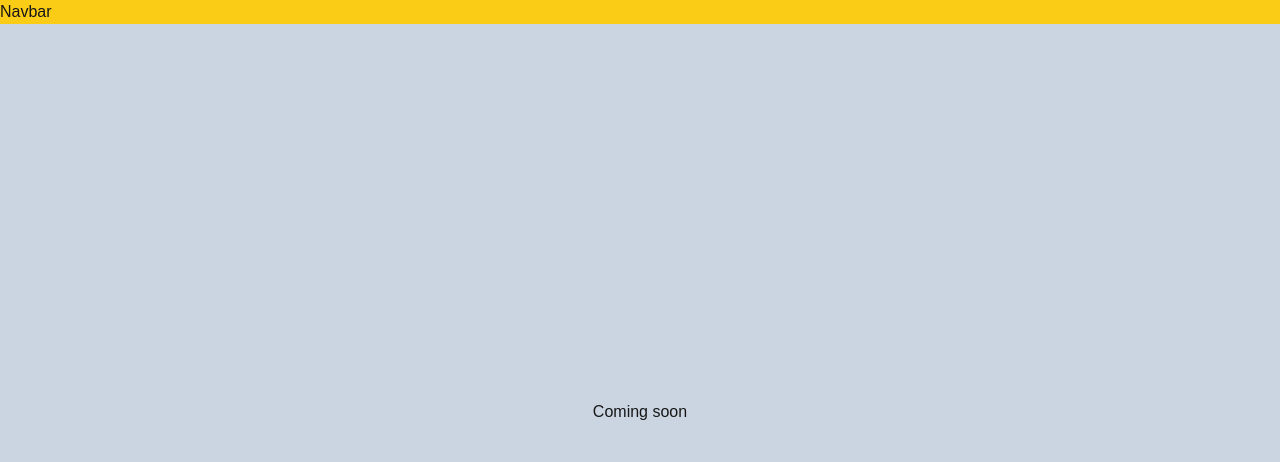
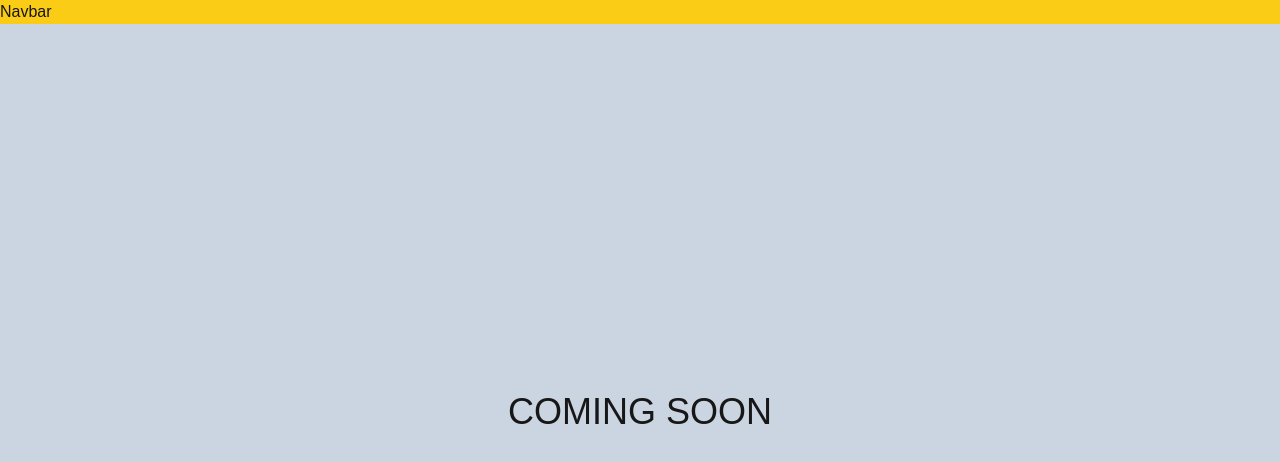
Before and after one commit to unclepacky/deploy-vercel, a Next.js app: page / in a window 1280 px wide. Shown: the top 462 px of the page. Built offline with nearby package versions, Linux system fonts and the light colour scheme.

Commit message:
home page

```diff
--- a/app/(website)/page.tsx
+++ b/app/(website)/page.tsx
@@ -3,8 +3,7 @@ import React from "react";
 export default function HomePage() {
   return (
     <div>
-      Coming soon
-      {/* <h1 className="text-4xl uppercase">Coming Soon</h1> */}
+      <h1 className="text-4xl uppercase">Coming Soon</h1>
     </div>
   );
 }
```
